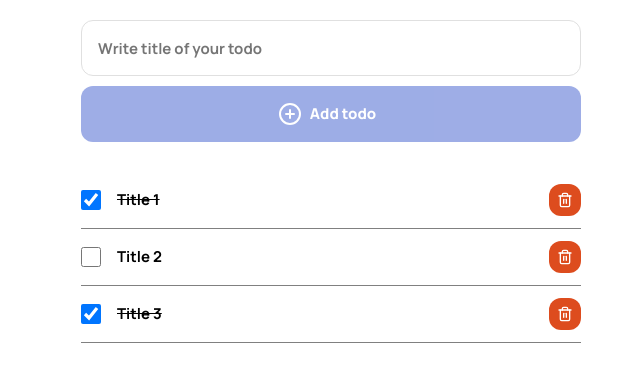
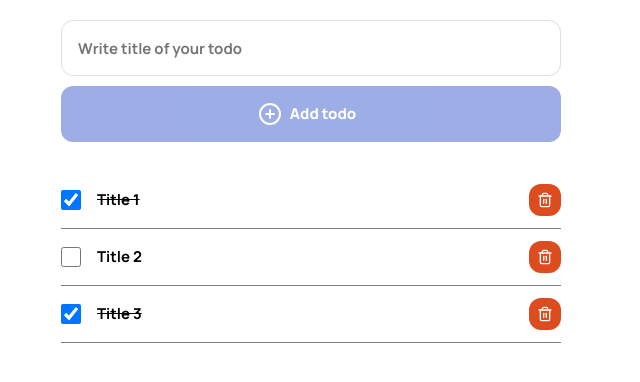
Before and after one commit to TimTheHedgehog/-svelteEdu-todoList, a Svelte app: page / in a window 1280 px wide. Shown: the top 382 px of the page, without its empty margins (329-969 px from the left). Built offline with nearby package versions, Linux system fonts and the light colour scheme.

Commit message:
small changes

```diff
--- a/src/main.scss
+++ b/src/main.scss
@@ -1,6 +1,6 @@
 @use "assets/nullify";
 @use "assets/colors";
 
-body {
+main {
 	padding: 20px;
 }
```
Also changed, not shown: 7 other files (tests, documents, lock files or other folders).
